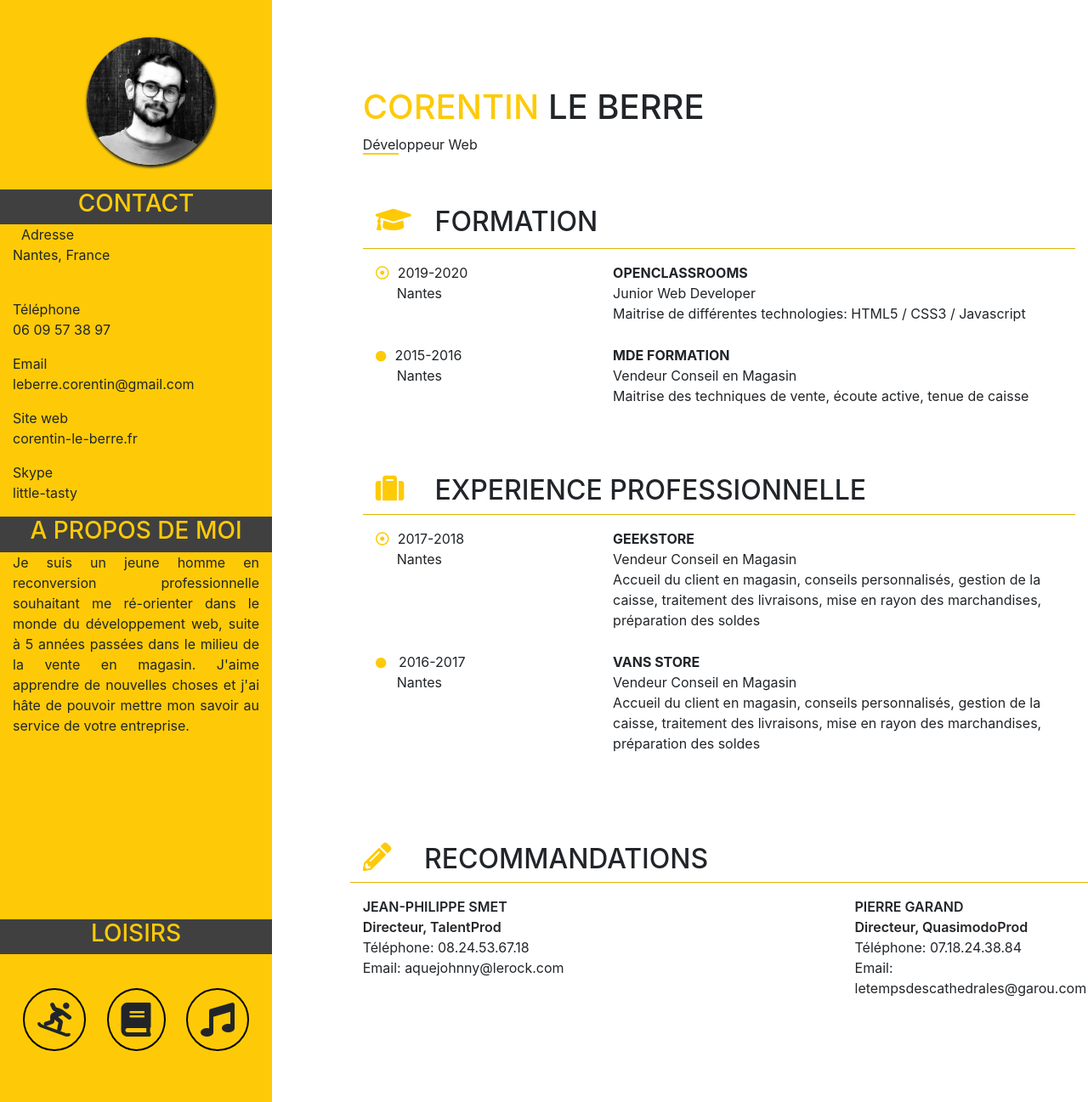
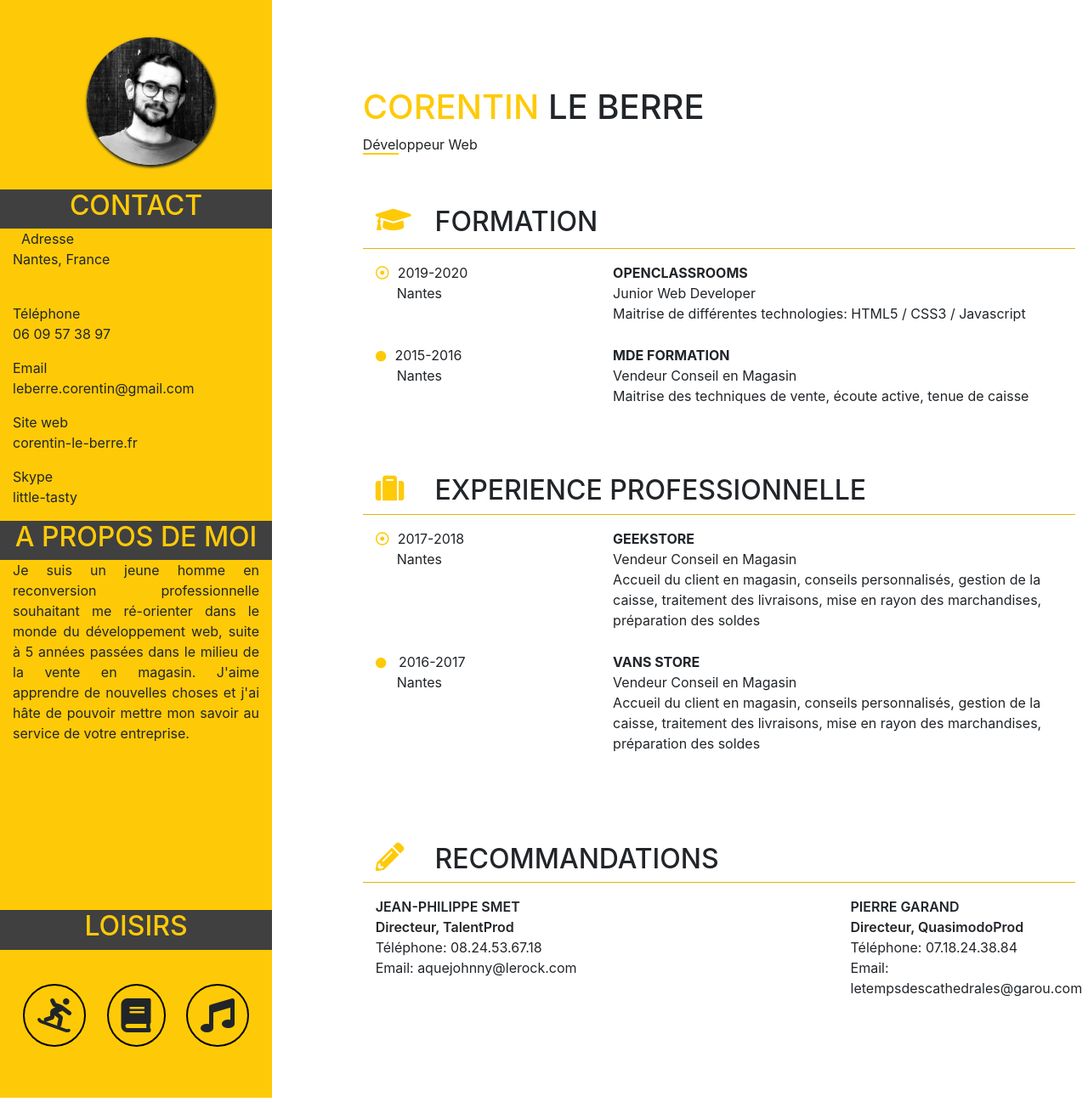
Before and after one commit to CorentinLeb/OCRP2, a plain HTML site: page index.html in a window 1280 px wide. Shown: the whole page at 85% size. Drawn offline with nearby package versions, Linux system fonts and the light colour scheme.

Commit message:
alignement recommandations/exppro

```diff
--- a/index.html
+++ b/index.html
@@ -23,11 +23,11 @@
             <div class="col-md-3 yellowback">
                 <img src="photodemoi.jpg" class="img-circle" alt="photo d'une personne" />
                 <div class="row">
-                    <div class="col-sm-8 col-md-12">
+                    <div class="col-md-12">
                         <aside>
                             <div class="row">
                                 <div class="col-md-12 yellowFont blackBack text-center">
-                                    <h3 class="text-uppercase">Contact</h3>
+                                    <h2 class="text-uppercase">Contact</h2>
                                 </div>
                                 <div class="col-md-12">
                                     <span class="contactBloc">
@@ -51,7 +51,7 @@
                     <div class="col-md-12">
                         <div class="row">
                             <div class="col-md-12 yellowFont blackBack text-center">
-                                <h3 class="text-uppercase">A propos de moi</h3>
+                                <h2 class="text-uppercase">A propos de moi</h2>
                             </div>
                             <div class="col-md-12">
                                 <section class="aproposBloc">
@@ -68,7 +68,7 @@
                     <div class="col-md-12 bloc-left">
                         <div class="row">
                             <div class="col-md-12 yellowFont blackBack text-center">
-                                <h3 class="text-uppercase ">Loisirs</h3>
+                                <h2 class="text-uppercase ">Loisirs</h2>
                             </div>
                             <div class="col-md-12 iconLoisirs">
                                 <i class="fas fa-snowboarding iconCircle"></i>
@@ -166,12 +166,13 @@
                         </div>
                     </div>
                 </section>
+                <section class="reco">
+                    <div class="col-md-12">
                 <div class="row">
                     <div class="col-md-1">
                         <i class="fas fa-pencil-alt yellowIcon"></i>
                     </div>
                     <div class="col-md-11">
-                        <section class="recommandations">
                             <h2 class="text-uppercase">Recommandations</h2>
                     </div>
                     <hr class="yellowbar" />
@@ -188,8 +189,8 @@
                         07.18.24.38.84
                         <br>Email: letempsdescathedrales@garou.com
                     </div>
-                    </section>
-
+                </div>
+                </section>
                 </div>
             </div>
         </div>
--- a/style.Css
+++ b/style.Css
@@ -60,7 +60,7 @@ img{
 
 .apropos{
     text-align: justify;
-    padding-bottom: 200px;
+    padding-bottom: 180px;
 
 }
 
```
